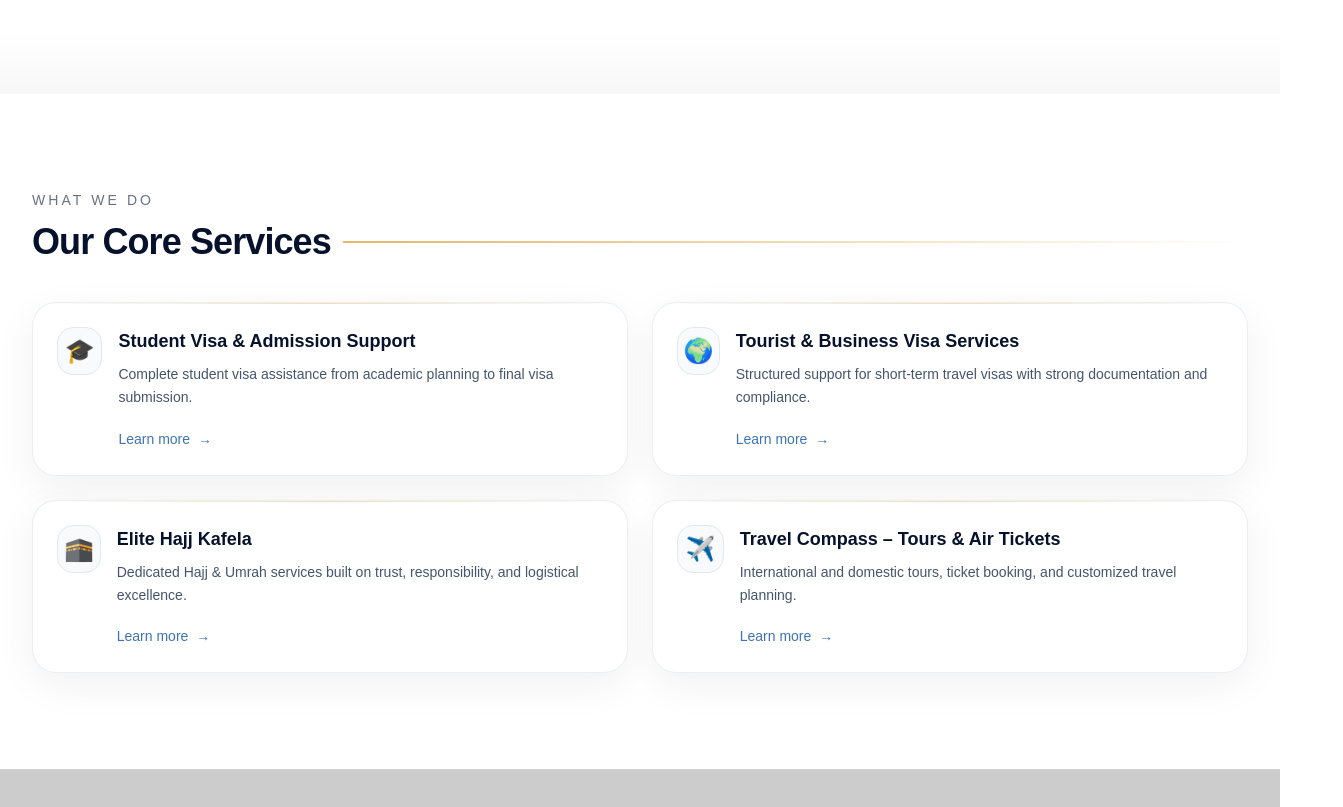
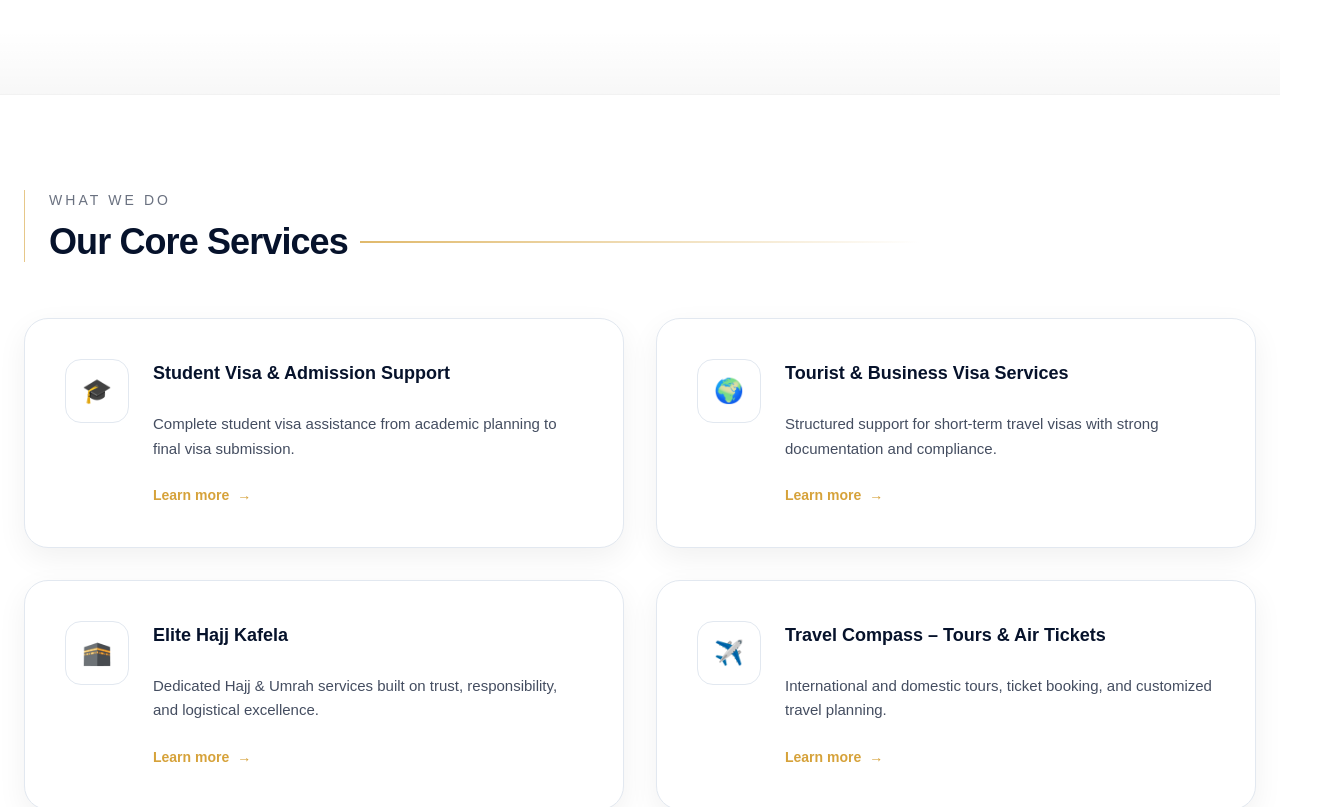
Before and after one commit to thinkGrow/elite-visa-global, a Next.js app: page / in a window 1280 px wide. Shown: the part 1350-2157 px from the top of the page, 1343 px wide, since content can reach past the window. Built offline with nearby package versions, Linux system fonts and the light colour scheme.

Commit message:
enhanced service with color theme

```diff
--- a/src/components/home/CoreServiceSection.tsx
+++ b/src/components/home/CoreServiceSection.tsx
@@ -28,9 +28,14 @@ export function CoreServiceSection() {
   return (
     <section
       id="services"
+      className="relative overflow-hidden bg-white"
       style={themeVars}
-      className="mx-auto w-full max-w-7xl px-4 sm:px-6 lg:px-8 py-24"
     >
+      <div className="absolute top-0 left-0 w-full h-px bg-black/5" />
+
+      <div className="relative mx-auto max-w-7xl px-6 py-24">
+        {/* Heading */}
+        <div className="max-w-4xl pl-6 border-l border-[color:var(--evg-gold)]/60">
           <div className="text-sm tracking-[0.22em] text-[var(--evg-deep)]/60">
             WHAT WE DO
           </div>
@@ -41,53 +46,83 @@ export function CoreServiceSection() {
             </h2>
             <span className="h-[2px] flex-1 bg-gradient-to-r from-[var(--evg-gold)]/75 to-transparent" />
           </div>
+        </div>
 
-      <div className="mt-10 grid gap-6 md:grid-cols-2">
+        {/* Cards */}
+        <div className="mt-14 grid gap-8 md:grid-cols-2">
           {services.map((s) => (
             <a
               key={s.title}
               href="#"
               className={[
-              "group relative rounded-3xl p-6 transition",
-              "border border-slate-200/70 bg-white",
-              "shadow-[0_12px_40px_rgba(2,6,23,0.06)]",
-              "hover:-translate-y-0.5 hover:shadow-[0_18px_60px_rgba(2,6,23,0.10)]",
-              "focus:outline-none focus:ring-2 focus:ring-[var(--evg-gold)]/25",
+                "group relative rounded-3xl p-10",
+                "border border-slate-200 bg-white",
+                "shadow-[0_10px_30px_rgba(2,6,23,0.06)]",
+                "transition-all duration-300",
+                "hover:-translate-y-1",
+                "hover:border-[var(--evg-gold)]/60",
+                "hover:shadow-[0_18px_60px_rgba(2,6,23,0.10)]",
               ].join(" ")}
             >
-            {/* subtle top hairline + hover glow */}
+              {/* subtle gold glow */}
               <div
                 aria-hidden="true"
-              className="pointer-events-none absolute left-0 right-0 top-0 h-px bg-gradient-to-r from-transparent via-[var(--evg-gold)]/35 to-transparent"
-            />
-            <div
-              aria-hidden="true"
-              className="pointer-events-none absolute -top-24 -right-24 h-56 w-56 rounded-full opacity-0 transition-opacity duration-300 group-hover:opacity-100 bg-[radial-gradient(circle,rgba(214,162,58,0.16),transparent_65%)]"
+                className="pointer-events-none absolute -top-24 -right-24 h-56 w-56 rounded-full opacity-0 blur-2xl transition-opacity duration-300 group-hover:opacity-100"
+                style={{
+                  background:
+                    "radial-gradient(circle, rgba(214,162,58,0.18) 0%, rgba(214,162,58,0.08) 40%, transparent 70%)",
+                }}
               />
 
-            <div className="relative">
-              <div className="flex items-start gap-4">
-                <div className="flex h-12 w-12 items-center justify-center rounded-2xl border border-slate-200 bg-slate-50">
-                  <div className="text-2xl leading-none">{s.icon}</div>
+              <div className="relative flex items-start gap-6">
+                {/* Refined icon container */}
+                <div
+                  className={[
+                    "flex h-16 w-16 items-center justify-center",
+                    "rounded-2xl border bg-white",
+                    "border-slate-200",
+                    "text-2xl",
+                    "transition-all duration-300",
+                    "group-hover:border-[var(--evg-gold)]/60",
+                    "group-hover:shadow-[inset_0_0_0_1px_rgba(214,162,58,0.25)]",
+                  ].join(" ")}
+                >
+                  {s.icon}
                 </div>
 
-                <div className="min-w-0">
+                <div className="flex-1">
+                  {/* Title */}
                   <h3 className="text-lg font-semibold text-[var(--evg-deep)]">
                     {s.title}
                   </h3>
-                  <p className="mt-2 text-sm text-slate-600 leading-relaxed">
+
+                  {/* subtle gold underline animation */}
+                  <div className="mt-2 h-px w-10 bg-[var(--evg-gold)]/0 transition-all duration-300 group-hover:w-16 group-hover:bg-[var(--evg-gold)]/55" />
+
+                  {/* Body text now uses EVG deep */}
+                  <p className="mt-4 text-[15px] leading-relaxed text-[color:var(--evg-deep)]/75">
                     {s.text}
                   </p>
 
-                  <div className="mt-5 inline-flex items-center gap-2 text-sm text-[var(--evg-blue)]/85 group-hover:text-[var(--evg-blue)] transition">
-                    Learn more <span className="transition-transform group-hover:translate-x-0.5">→</span>
-                  </div>
+                  {/* Link uses EVG blue */}
+                  <div className="mt-6 inline-flex items-center gap-2 text-sm font-semibold text-[var(--evg-gold)] transition-all duration-300 group-hover:brightness-110">
+                    <span className="relative">
+                      Learn more
+                      <span className="absolute left-0 -bottom-1 h-px w-0 bg-[var(--evg-gold)] transition-all duration-300 group-hover:w-full" />
+                    </span>
+
+                    <span className="transition-transform duration-300 group-hover:translate-x-1">
+                      →
+                    </span>
                   </div>
                 </div>
               </div>
             </a>
           ))}
         </div>
+      </div>
+
+      <div className="absolute bottom-0 left-0 w-full h-16 bg-gradient-to-b from-transparent to-black/[0.03]" />
     </section>
   );
 }
--- a/src/components/home/layout/Navbar.tsx
+++ b/src/components/home/layout/Navbar.tsx
@@ -84,7 +84,7 @@ export function Navbar() {
       <div className="mx-auto max-w-7xl px-4 sm:px-6 pt-4">
         <div
           className={[
-            "flex h-16 items-center justify-between rounded-2xl px-3 sm:px-4",
+            "flex h-16 items-center justify-between rounded-2xl px-3 sm:px-4 py-10",
             "transition-all duration-300",
             scrolled
               ? "bg-[rgba(6,18,43,0.86)] backdrop-blur-xl border border-white/10 shadow-[0_18px_60px_rgba(0,0,0,0.35)]"
@@ -95,7 +95,7 @@ export function Navbar() {
         >
           {/* Logo */}
           <Link href="/" className="flex items-center gap-3" onClick={() => setOpen(false)}>
-            <div className="relative h-10 w-10 rounded-full overflow-hidden">
+            <div className="relative h-14 w-14 rounded-full overflow-hidden">
               <Image
                 src="/evg-logo.png"
                 alt="Elite Visa Global"
@@ -108,7 +108,7 @@ export function Navbar() {
             <div className="leading-tight">
               <div
                 className={[
-                  "text-[12px] sm:text-sm tracking-[0.22em] font-medium",
+                  "text-2xl sm:text-sm tracking-[0.22em] font-semibold",
                   useLightNav ? "text-slate-900" : "text-white",
                 ].join(" ")}
               >
```
Lines whose indentation alone changed are shown as unchanged.
